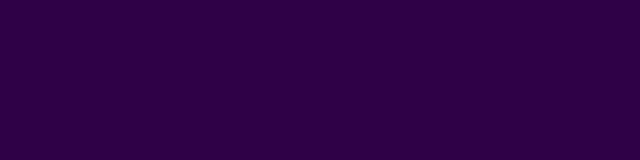
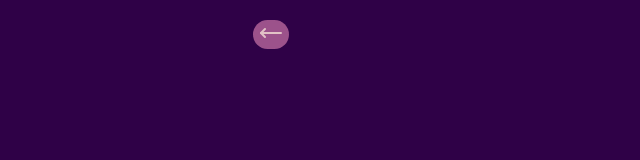
Before and after one commit to Daniel13s/TickIt, a React (Vite) app: page /DetailsTask in a window 1280 px wide. Shown: the top 160 px of the page, without its empty margins (319-959 px from the left). Built offline with nearby package versions, Linux system fonts and the light colour scheme.

Commit message:
feat: button back to home in details page

```diff
--- a/src/pages/DetailsTask.css
+++ b/src/pages/DetailsTask.css
@@ -1,3 +1,9 @@
+#headDetailsTask {
+    gap: 50px;
+    flex-direction: row;
+    justify-content: space-around;
+}
+
 #detailsbody {
     height: 90vh;
     display: flex;
@@ -7,6 +13,7 @@
 
 #taskResume {
     background-color: #9C528B;
+    font-weight: lighter;
     width: 10rem;
     overflow: auto;
     height: 12rem;
--- a/src/pages/DetailsTask.tsx
+++ b/src/pages/DetailsTask.tsx
@@ -1,5 +1,5 @@
-import { Check, X } from "lucide-react"
-import { useSearchParams } from "react-router-dom"
+import { ArrowUpLeft, Check, MoveLeft, X } from "lucide-react"
+import { useNavigate, useSearchParams } from "react-router-dom"
 import "./DetailsTask.css"
 
 const DetailsTask = () => {
@@ -7,9 +7,16 @@ const DetailsTask = () => {
     const taskName = searchParams.get("nameTask")
     const taskResume = searchParams.get("resume")
     const taskIsComplete = searchParams.get("isComplete")
+
+    const navigate = useNavigate()
+
     return (
         <div id="detailsbody">
-            <h1>{taskName}</h1>
+            <div id="headDetailsTask">
+                <button onClick={() => navigate(-1)}><MoveLeft /></button>
+                <h1>{taskName}</h1>
+                <div></div>
+            </div>
             <p id="taskResume">{taskResume}</p>
 
             <div id="taskStatus">{taskIsComplete === "true"? <Check /> : <X />}</div>
--- a/src/pages/Home.css
+++ b/src/pages/Home.css
@@ -1,5 +1,4 @@
 div {
-    font-weight: 800;
     display: flex;
     flex-direction: column;
     color: white;
```
